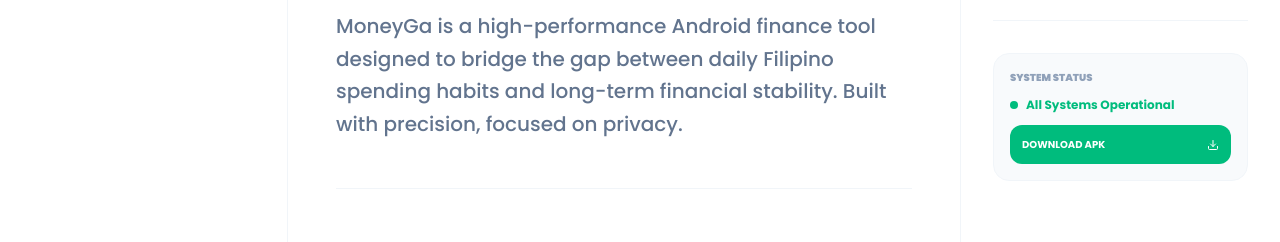
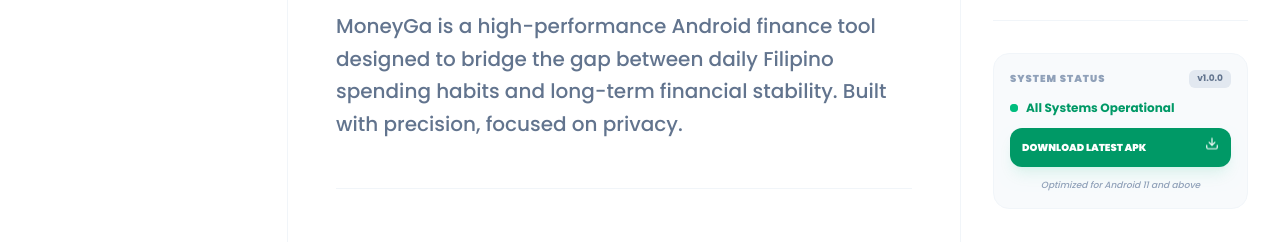
Before and after one commit to Flamiano/moneyga, a Next.js app: page /docs in a window 1280 px wide. Shown: the part 305-547 px from the top of the page. Built offline with nearby package versions, Linux system fonts and the light colour scheme; no server answers; the database is empty.

Commit message:
fix apk and fix footer in docs page

```diff
--- a/app/docs/page.tsx
+++ b/app/docs/page.tsx
@@ -280,8 +280,6 @@ export default function DocsPage() {
                 </div>
               </div>
             </section>
-
-            <Footer />
           </motion.div>
         );
     }
@@ -299,10 +297,8 @@ export default function DocsPage() {
         onClose={() => setIsMobileMenuOpen(false)}
       />
 
+
       {/* MAIN CONTENT AREA */}
-      {/* 1. Added lg:ml-72 to make room for sidebar only on desktop */}
-      {/* 2. Added xl:mr-80 to account for TOC only on extra large screens */}
-      {/* 3. Removed hardcoded flex-1 and replaced with a better centering structure */}
       <main className="w-full pt-16 lg:ml-72 xl:mr-80 transition-all duration-300">
         <div className="max-w-4xl mx-auto py-12 px-6 md:px-12">
           {/* Breadcrumbs */}
@@ -319,6 +315,7 @@ export default function DocsPage() {
 
           <AnimatePresence mode="wait">{renderContent()}</AnimatePresence>
         </div>
+        <Footer />
       </main>
 
       {/* RIGHT SIDEBAR (TOC) */}
@@ -340,16 +337,35 @@ export default function DocsPage() {
 
         <div className="mt-12 pt-8 border-t border-slate-100 dark:border-white/5">
           <div className="bg-slate-50 dark:bg-white/[0.02] p-4 rounded-2xl border border-slate-100 dark:border-white/5 space-y-3">
-            <p className="text-[10px] font-black text-slate-400 uppercase">
-              System Status
-            </p>
-            <div className="flex items-center gap-2 text-xs font-bold text-emerald-500">
-              <div className="w-2 h-2 bg-emerald-500 rounded-full animate-pulse" />
+            <div className="flex justify-between items-center">
+              <p className="text-[10px] font-black text-slate-400 uppercase tracking-widest">
+                System Status
+              </p>
+              <span className="text-[9px] font-bold px-2 py-0.5 bg-slate-200 dark:bg-white/10 rounded-md text-slate-500">
+                v1.0.0
+              </span>
+            </div>
+
+            <div className="flex items-center gap-2 text-xs font-bold text-emerald-600 dark:text-emerald-500">
+              <div className="relative flex h-2 w-2">
+                <span className="animate-ping absolute inline-flex h-full w-full rounded-full bg-emerald-400 opacity-75"></span>
+                <span className="relative inline-flex rounded-full h-2 w-2 bg-emerald-500"></span>
+              </div>
               All Systems Operational
             </div>
-            <button className="w-full flex items-center justify-between gap-2 p-3 bg-emerald-500 hover:bg-emerald-600 text-white rounded-xl text-[10px] font-bold transition-all transform active:scale-95">
-              DOWNLOAD APK <Download className="w-3 h-3" />
-            </button>
+
+            <a
+              href="https://github.com/Flamiano/moneyga-app/releases/download/v1.0.0/MoneyGa.apk"
+              download="MoneyGa.apk"
+              className="w-full flex items-center justify-between gap-2 p-3 bg-emerald-600 hover:bg-emerald-500 text-white rounded-xl text-[10px] font-black transition-all transform active:scale-[0.98] shadow-lg shadow-emerald-500/10"
+            >
+              DOWNLOAD LATEST APK
+              <Download className="w-3.5 h-3.5 animate-bounce" />
+            </a>
+
+            <p className="text-[9px] text-center text-slate-400 font-medium italic">
+              Optimized for Android 11 and above
+            </p>
           </div>
         </div>
       </aside>
@@ -384,11 +400,10 @@ function TOCLink({
     <a
       href={`#${id}`}
       onClick={handleClick}
-      className={`block py-1.5 text-[11px] font-bold transition-all duration-300 border-l-2 px-4 ${
-        active
-          ? "text-emerald-500 border-emerald-500 bg-emerald-500/5 translate-x-1"
-          : "text-slate-500 border-transparent hover:text-slate-900 dark:hover:text-white"
-      }`}
+      className={`block py-1.5 text-[11px] font-bold transition-all duration-300 border-l-2 px-4 ${active
+        ? "text-emerald-500 border-emerald-500 bg-emerald-500/5 translate-x-1"
+        : "text-slate-500 border-transparent hover:text-slate-900 dark:hover:text-white"
+        }`}
     >
       {children}
     </a>
--- a/app/globals.css
+++ b/app/globals.css
@@ -1,4 +1,3 @@
-/* MUST BE AT THE VERY TOP */
 @import url("https://fonts.googleapis.com/css2?family=Poppins:wght@300;400;500;600;700;800;900&display=swap");
 @import "tailwindcss";
 
--- a/app/page.tsx
+++ b/app/page.tsx
@@ -141,22 +141,28 @@ export default function Home() {
               discipline with MoneyGa's intuitive Android interface.
             </p>
             <div className="flex flex-col sm:flex-row gap-4 justify-center lg:justify-start items-center">
-              <button className="group flex items-center justify-center gap-2 bg-slate-950 dark:bg-emerald-600 hover:bg-slate-800 dark:hover:bg-emerald-500 text-white px-8 py-4 rounded-2xl font-bold transition-all shadow-xl active:scale-95">
-                <Download className="w-5 h-5" /> GET STARTED{" "}
+              {/* Direct Download Link - Styled as a Button */}
+              <a
+                href="https://github.com/Flamiano/moneyga-app/releases/download/v1.0.0/MoneyGa.apk"
+                download="MoneyGa.apk"
+                className="group flex items-center justify-center gap-3 bg-slate-950 dark:bg-emerald-600 hover:bg-slate-800 dark:hover:bg-emerald-500 text-white px-8 py-4 rounded-2xl font-bold transition-all shadow-xl active:scale-95 hover:shadow-emerald-500/20"
+              >
+                <Download className="w-5 h-5 group-hover:animate-bounce" />
+                <span className="tracking-tight">GET STARTED</span>
                 <ArrowRight className="w-4 h-4 group-hover:translate-x-1 transition-transform" />
-              </button>
-              <div className="flex items-center gap-3 px-6 py-4 rounded-2xl bg-slate-50 dark:bg-white/5 border border-slate-200 dark:border-white/10">
+              </a>
+
+              {/* Registered Users Count */}
+              <div className="flex items-center gap-3 px-6 py-4 rounded-2xl bg-slate-50 dark:bg-white/5 border border-slate-200 dark:border-white/10 shadow-sm">
                 <div className="flex -space-x-2">
-                  {["bg-emerald-500", "bg-blue-500", "bg-amber-500"].map(
-                    (color, i) => (
+                  {["bg-emerald-500", "bg-blue-500", "bg-amber-500"].map((color, i) => (
                     <div
                       key={i}
                       className={`w-8 h-8 rounded-full border-2 border-white dark:border-slate-900 ${color} flex items-center justify-center shadow-sm`}
                     >
                       <User className="w-4 h-4 text-white" />
                     </div>
-                    )
-                  )}
+                  ))}
                 </div>
                 <div className="text-sm font-bold">
                   <span className="text-emerald-600 dark:text-emerald-400">
@@ -333,8 +339,7 @@ export default function Home() {
                   <motion.div
                     initial={{ opacity: 0 }}
                     animate={{ opacity: 1 }}
-                    className={`p-3 rounded-xl text-[10px] font-bold flex items-center gap-2 ${
-                      status.type === "success"
+                    className={`p-3 rounded-xl text-[10px] font-bold flex items-center gap-2 ${status.type === "success"
                       ? "bg-emerald-500/10 text-emerald-600"
                       : "bg-red-500/10 text-red-600"
                       }`}
@@ -473,9 +478,13 @@ export default function Home() {
             <h2 className="text-4xl lg:text-6xl font-black mb-8 relative z-10">
               Start your Ipon journey <br /> with MoneyGa.
             </h2>
-            <button className="relative z-10 bg-white text-emerald-600 px-10 py-5 rounded-2xl font-black text-lg hover:scale-105 transition-transform shadow-xl">
+            <a
+              href="https://github.com/Flamiano/moneyga-app/releases/download/v1.0.0/MoneyGa.apk"
+              download="MoneyGa.apk"
+              className="inline-block relative z-10 bg-white text-emerald-600 px-10 py-5 rounded-2xl font-black text-lg hover:scale-105 transition-transform shadow-xl"
+            >
               Download for Android
-            </button>
+            </a>
           </div>
         </section>
 
```
Lines whose indentation alone changed are shown as unchanged.
